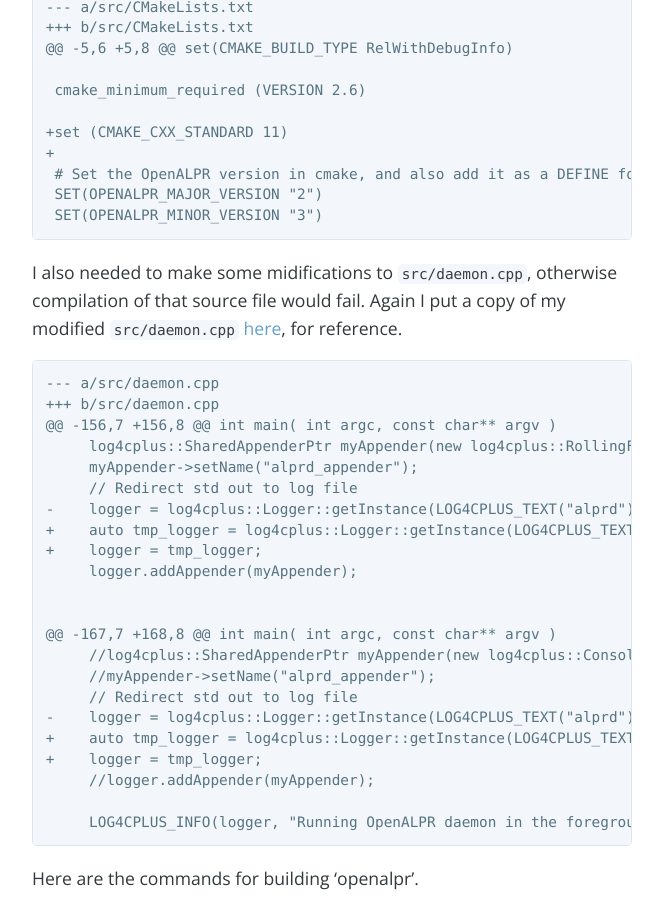
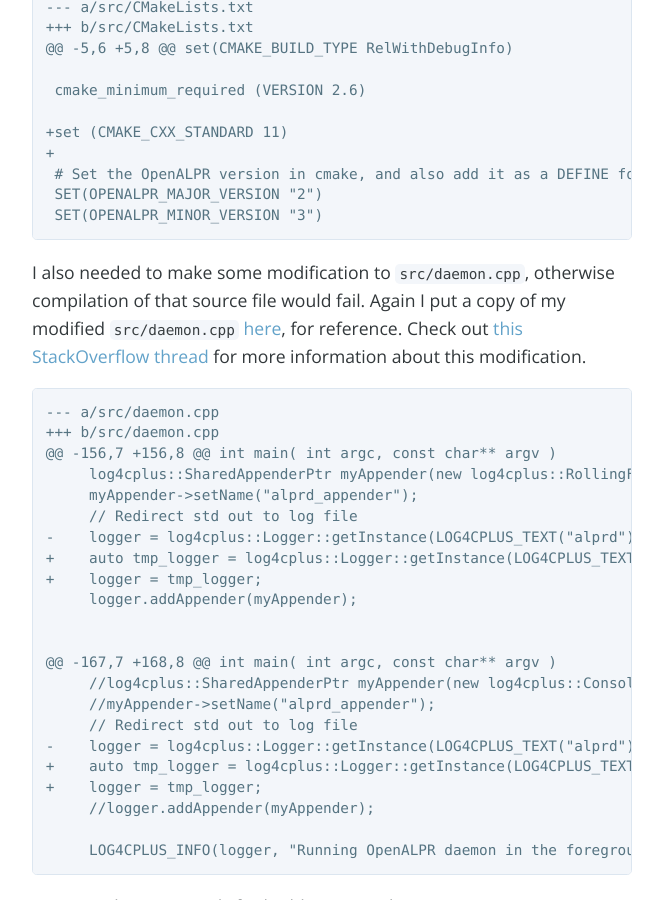
Before and after one commit to jkjung-avt/jkjung-avt.github.io, a Jekyll site: the page built from _posts/2018-03-09-openalpr-on-tx2.md, in a window 1280 px wide and 900 px high, scrolled down 2796 px. Shown: the whole window, without its empty margins (328-991 px from the left). Built offline with Jekyll 4.4.1, drawn with Linux system fonts in a browser that asks for light colours; nearby versions of some CDN libraries; comment, search, counter and statistics services are not loaded.

Commit message:
Add the StackOverflow link for the log4cplus problem

````diff
--- a/_posts/2018-03-09-openalpr-on-tx2.md
+++ b/_posts/2018-03-09-openalpr-on-tx2.md
@@ -112,7 +112,7 @@
    SET(OPENALPR_MINOR_VERSION "3")
   ```
 
-  I also needed to make some midifications to `src/daemon.cpp`, otherwise compilation of that source file would fail. Again I put a copy of my modified `src/daemon.cpp` [here](/assets/2018-03-09-openalpr-on-tx2/daemon.cpp), for reference.
+  I also needed to make some modification to `src/daemon.cpp`, otherwise compilation of that source file would fail. Again I put a copy of my modified `src/daemon.cpp` [here](/assets/2018-03-09-openalpr-on-tx2/daemon.cpp), for reference. Check out [this StackOverflow thread](https://stackoverflow.com/questions/32688568/an-error-undefined-reference-to-log4cplusloggeroperator-log4cpluslogger) for more information about this modification.
 
   ```
   --- a/src/daemon.cpp
````
